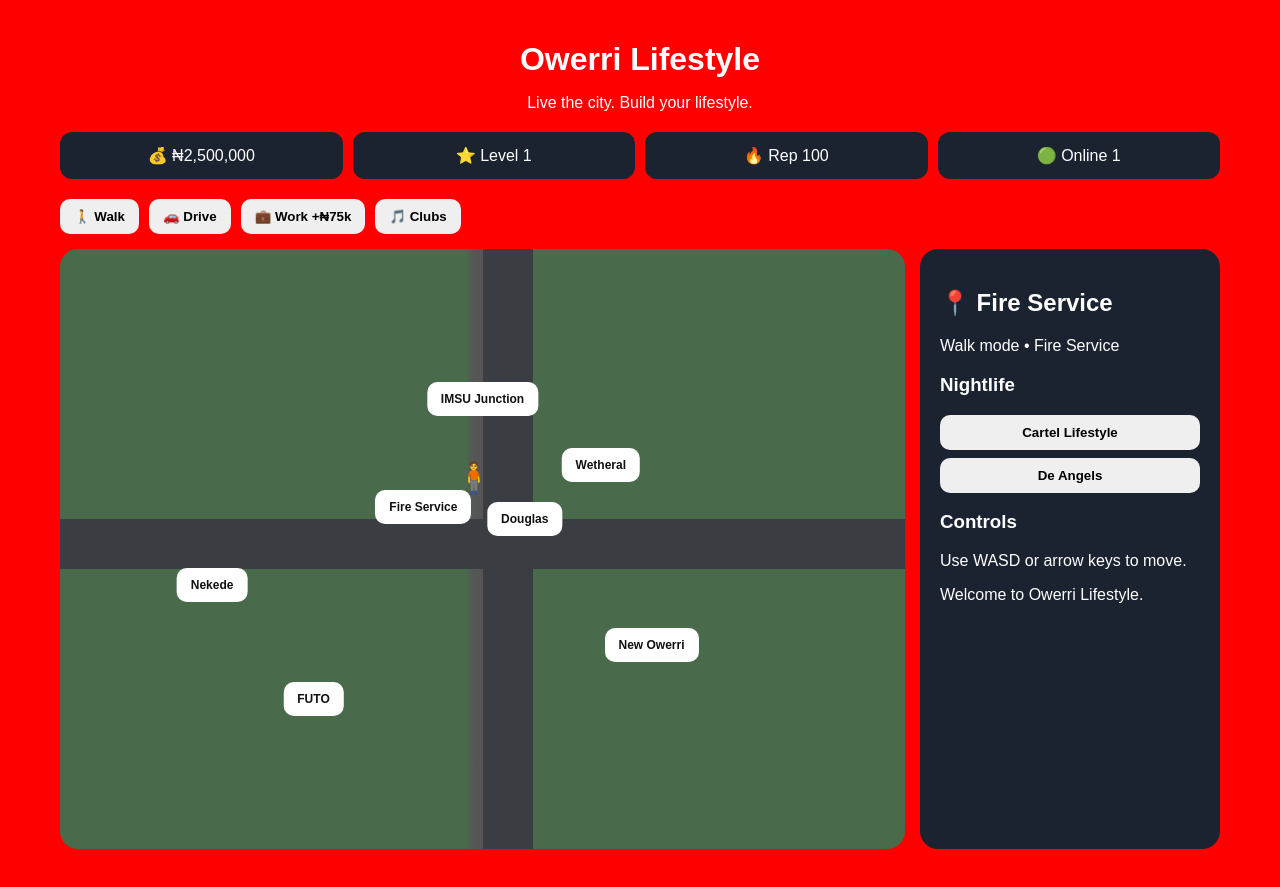
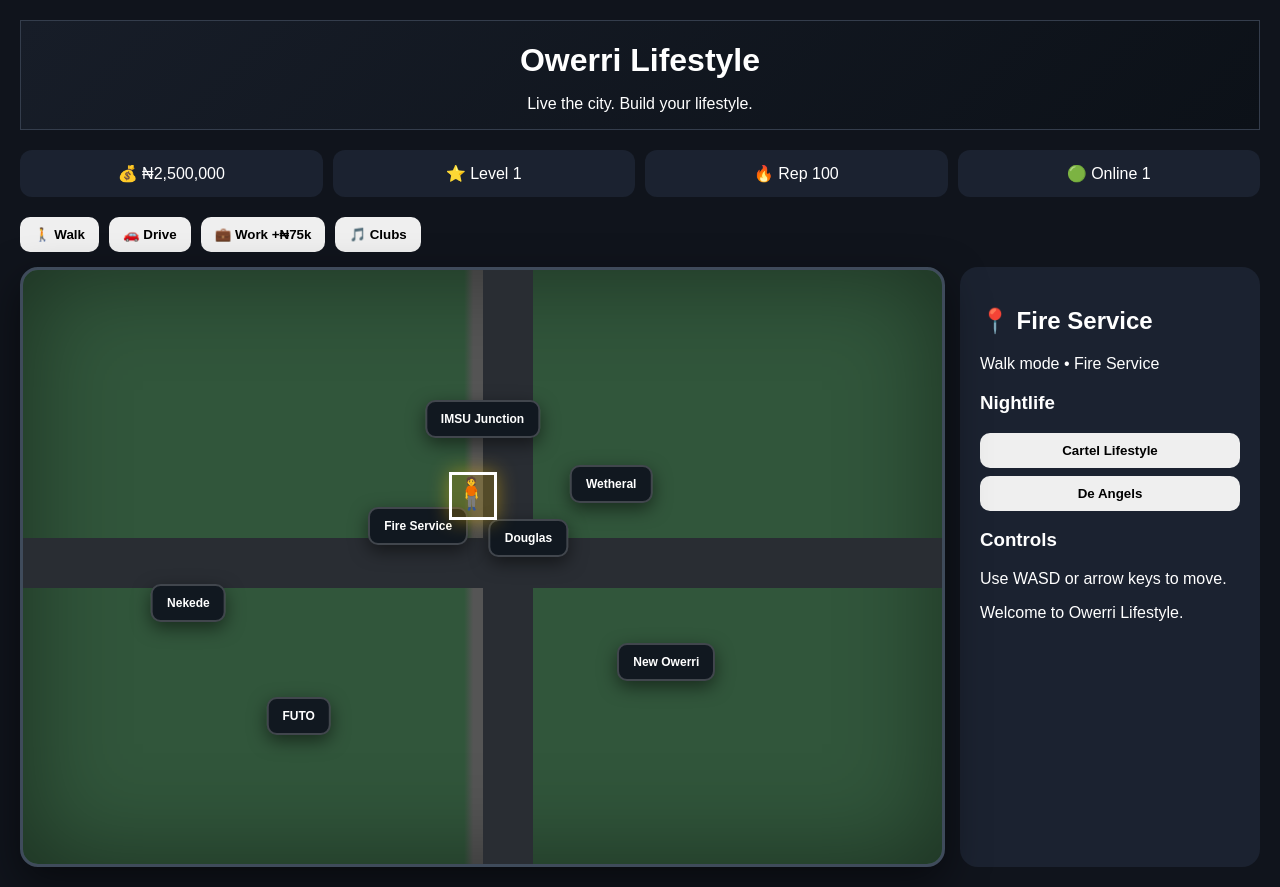
Before and after one commit to PilanoFX/-owerri-lifestyle, a website built with Vite: page client/index.html in a window 1280 px wide. Built offline with nearby package versions, Linux system fonts and the light colour scheme.

Commit message:
Refactor CSS styles for layout and design
Removed red background from body and added styles for game, header, map, road, location, and player classes.

```diff
--- a/client/src/style.css
+++ b/client/src/style.css
@@ -128,6 +128,39 @@ aside {
     min-height: 500px;
   }
 }
-body {
-  background: red !important;
+.game {
+  max-width: 1400px;
 }
+
+header {
+  background: linear-gradient(135deg, #171d28, #0c1118);
+  border: 1px solid #343d4c;
+}
+
+.map {
+  background-color: #31563b;
+  border: 3px solid #3f4b5b;
+  box-shadow:
+    inset 0 0 100px rgba(0, 0, 0, 0.45),
+    0 15px 40px rgba(0, 0, 0, 0.5);
+}
+
+.road {
+  background: #292d33;
+}
+
+.location {
+  background: #111820;
+  color: white;
+  border: 2px solid rgba(255, 255, 255, 0.2);
+  box-shadow: 0 6px 18px rgba(0, 0, 0, 0.5);
+}
+
+.player {
+  width: 48px;
+  height: 48px;
+  background: rgba(255, 196, 0, 0.2);
+  border: 3px solid #fff;
+  font-size: 31px;
+  box-shadow: 0 0 20px rgba(255, 196, 0, 0.45);
+}
```
